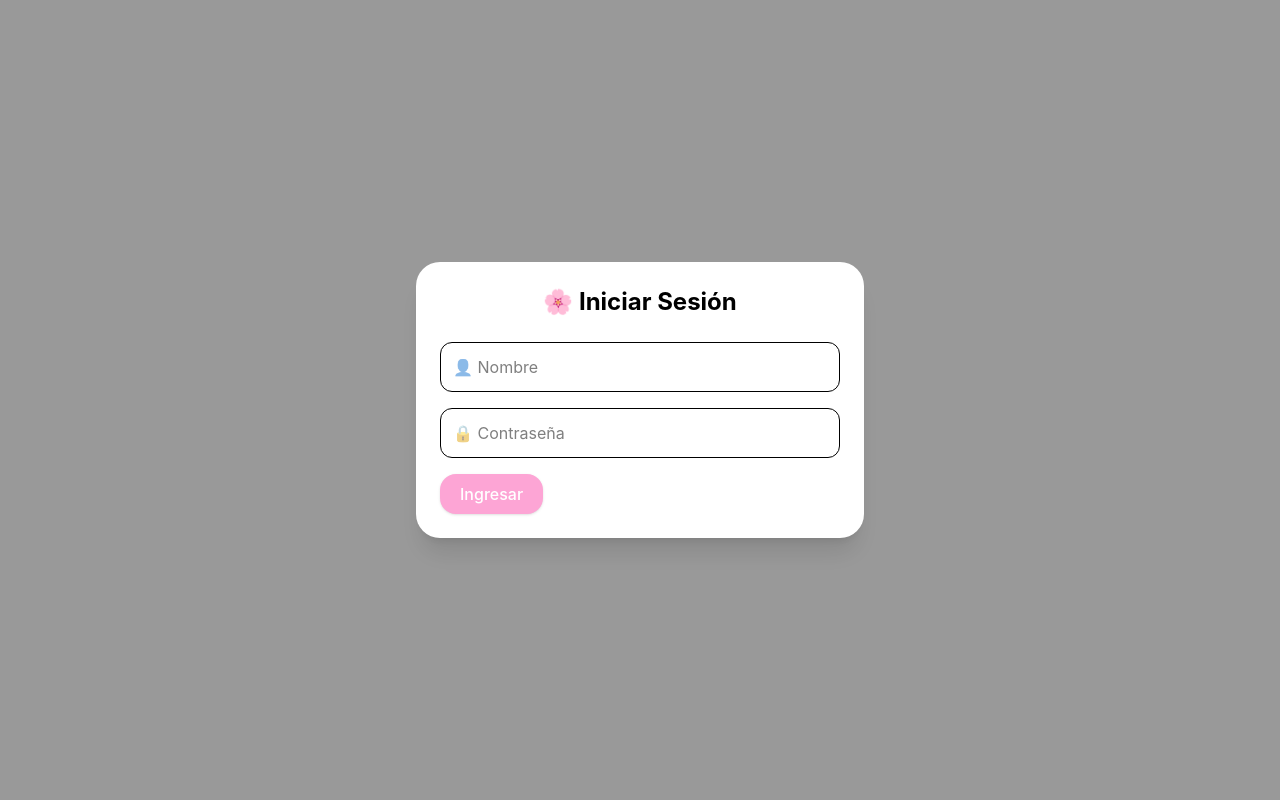
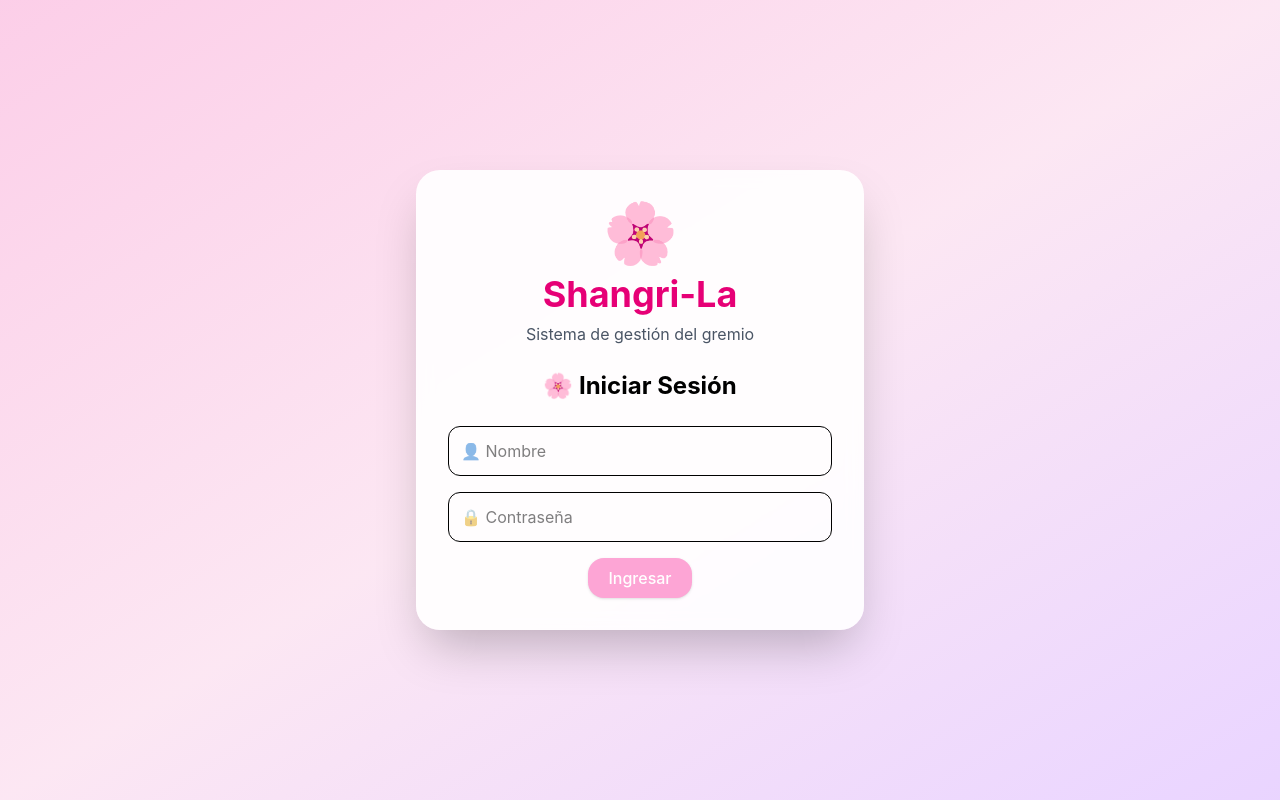
Before and after one commit to Kadayana/Gestion-del-Gremio-de-Shangri-La, a React (Vite) app: page / in a window 1280 px wide. Built offline with nearby package versions, Linux system fonts and the light colour scheme; the HTML template or start-up script is replaced by a standard one.

Commit message:
Mejorar del Login

```diff
--- a/src/components/Navbar.jsx
+++ b/src/components/Navbar.jsx
@@ -1,7 +1,15 @@
 import { Link, useLocation } from "react-router-dom";
 import Button from "./Button";
 
-function Navbar(usuario) {
+function Navbar({ usuario }) {
+
+    const iconos = {
+        Lider: "👑",
+        Colider: "⚔️",
+        Veterano: "💎",
+        Elite: "🤝",
+        Miembro: "🌸",
+    };
 
     const location = useLocation();
 
@@ -15,26 +23,14 @@ function Navbar(usuario) {
 
     return (
         <div className="p-3 justify-center flex fixed top-0 left-0 right-0 z-50">
-            <div className="bg-gradient-to-r from-pink-200 to-pink-400 shadow-md rounded-4xl w-200">
-                <div className="container p-5 mx-auto flex gap-3 justify-center ">
+            <div className="bg-gradient-to-r from-pink-200 to-pink-400 shadow-md rounded-4xl w-full max-w-7xl">
+                <div className="p-4 flex items-center justify-between">
 
-                    <div className="flex items-center gap-4">
-
-                    <div className="text-right">
-                        <p className="font-semibold">
-                            👤 {usuario.nombre}
-                        </p>
-
-                        <p className="text-sm text-gray-500">
-                            {usuario.rol}
-                        </p>
+                    <div className="font-bold text-xl text-black">
+                        🌸 Shangri-La
                     </div>
 
-                    <Button variant="danger" onClick={cerrarSesion}>
-                        🚪
-                    </Button>
-
-                </div>
+                    <div className="flex gap-3">
 
                         <Link to="/">
                             <Button
@@ -67,11 +63,26 @@ function Navbar(usuario) {
                                 🌷 Colección
                             </Button>
                         </Link>
+                    </div>
 
+                    <div className="flex items-center gap-4">
+
+                        <div className="text-right">
+                            <p className="text-sm  text-gray-500">
+                                {iconos[usuario.rol]}
+                            </p>
+
+                            <p className="font-semibold">
+                                {usuario.nombre}
+                            </p>
+                        </div>
+
+                        <Button variant="danger" onClick={cerrarSesion}>
+                            📤
+                        </Button>
 
                     </div>
-
-
+                </div>
             </div>
         </div>
 
--- a/src/pages/Login.jsx
+++ b/src/pages/Login.jsx
@@ -47,8 +47,23 @@ function Login({ iniciarSesion }) {
     }
 
     return (
-        <div className="fixed inset-0 bg-black/40 flex justify-center items-center z-50">
-            <div className="bg-white rounded-3xl shadow-xl p-6 w-full max-w-md">
+        <div className=" min-h-screen bg-gradient-to-br from-pink-200 via-pink-100 to-purple-200 flex justify-center items-center p-4">
+
+            <div className="bg-white/90 backdrop-blur-sm rounded-3xl shadow-2xl p-8 w-full max-w-md">
+
+                <div className="text-center mb-6">
+                    <div className="text-6xl mb-3">
+                        🌸
+                    </div>
+
+                    <h1 className="text-4xl font-bold text-pink-600">
+                        Shangri-La
+                    </h1>
+
+                    <p className="text-gray-600 mt-2">
+                        Sistema de gestión del gremio
+                    </p>
+                </div>
 
                 <h2 className="text-2xl font-bold text-center mb-6">
                     🌸 Iniciar Sesión
@@ -69,13 +84,14 @@ function Login({ iniciarSesion }) {
                         placeholder="🔒 Contraseña"
                     />
 
+                    <div className="flex justify-center">
                         <Button
                             variant="primary"
                             onClick={manejarLogin}
                         >
                             Ingresar
                         </Button>
-
+                    </div>
                 </div>
 
             </div>
@@ -94,7 +110,7 @@ function Login({ iniciarSesion }) {
 
                             setMostrarCambioClave(false);
 
-                            navigate("/");ñ
+                            navigate("/");
                         }}
                     />
                 )
```
Lines whose indentation alone changed are shown as unchanged.
